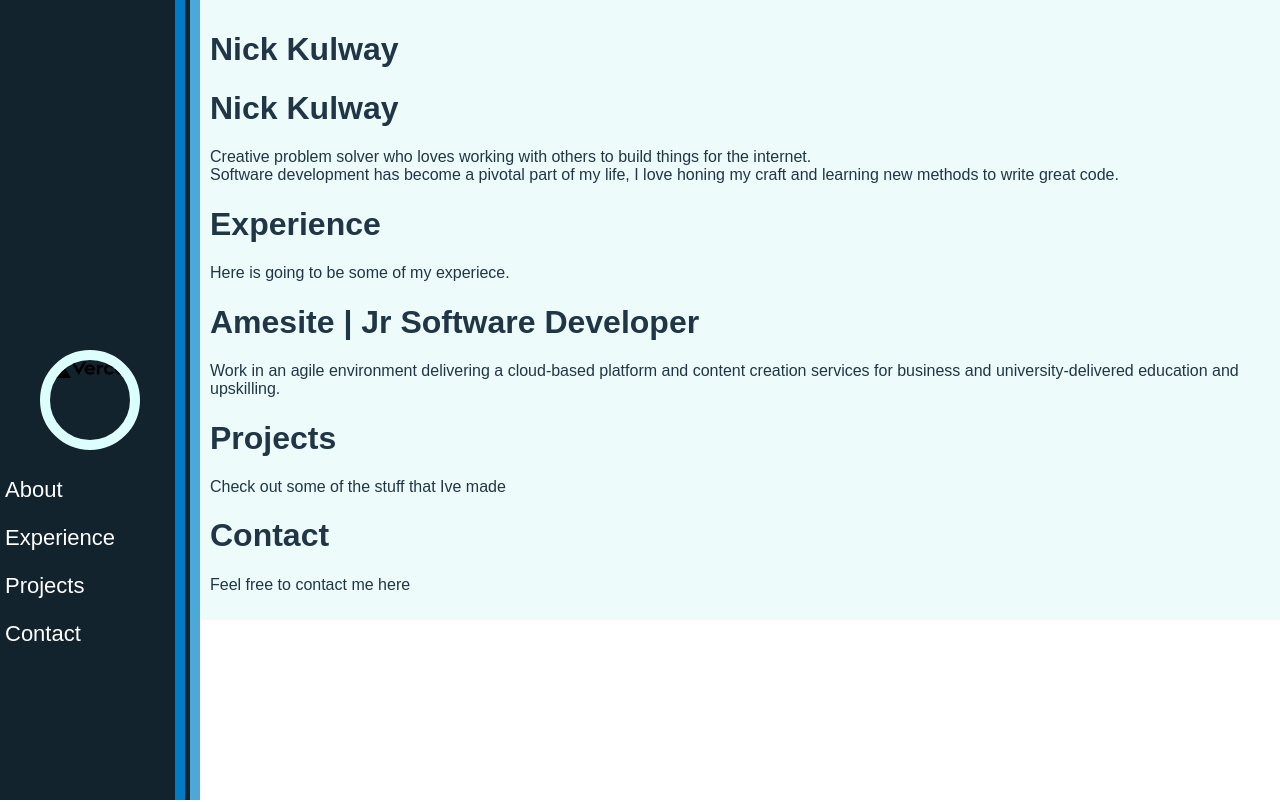
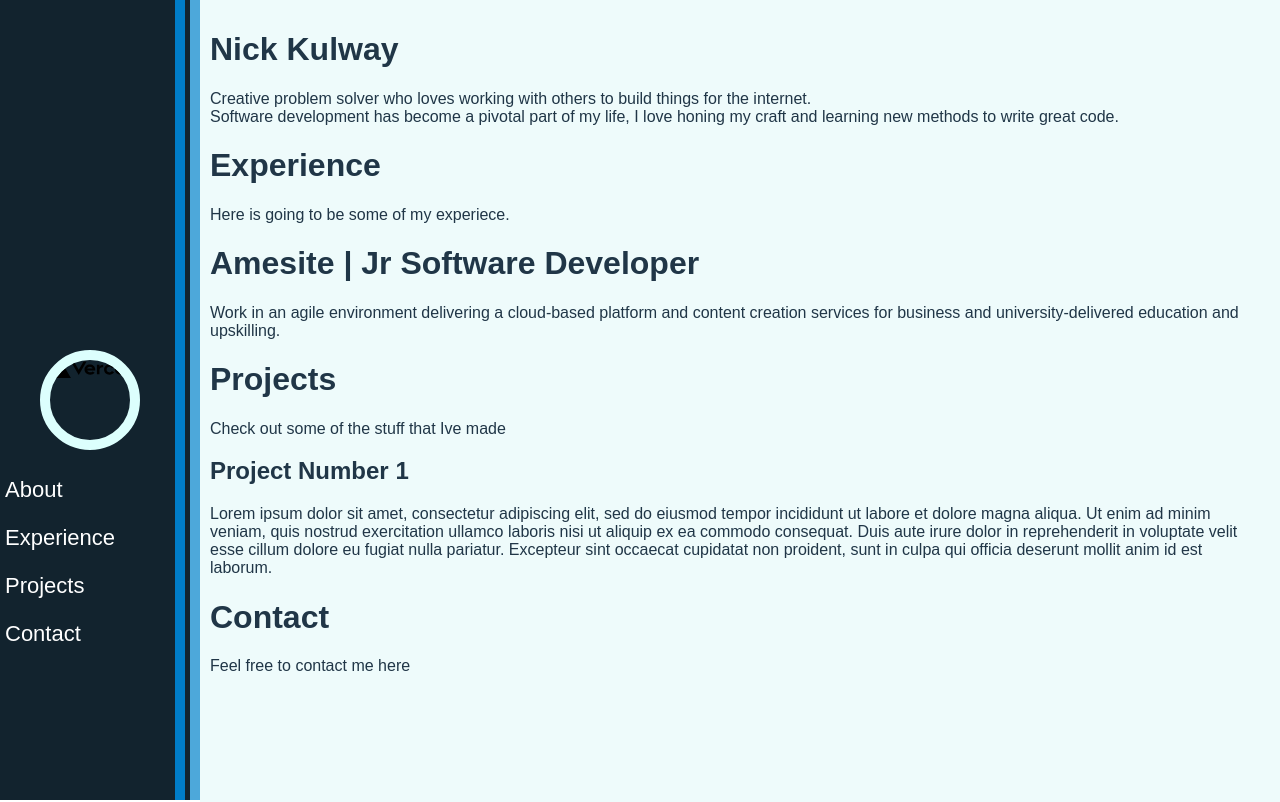
Before and after one commit to nkulway/next-portfolio, a Next.js app: page / in a window 1280 px wide. Shown: the top 802 px of the page. Built offline with nearby package versions, Linux system fonts and the light colour scheme.

Commit message:
write new dummy content

```diff
--- a/components/About.js
+++ b/components/About.js
@@ -1,4 +1,4 @@
-import React, { forwardRef } from 'react'
+import React, { forwardRef } from "react";
 
 // const About = forwardRef(() => {
 //   return (
@@ -9,13 +9,20 @@ import React, { forwardRef } from 'react'
 // eslint-disable-next-line react/display-name
 const About = forwardRef((_props, aboutRef) => {
   return (
-    <div ref={aboutRef} id="aboout-section">
+    <div ref={aboutRef} id='about-section'>
       <div className='about-me-container'>
-        <h1>Nick Kulway</h1>
-        <p>Creative problem solver who loves working with others to build things for the internet. <br/> Software development has become a pivotal part of my life, I love honing my craft and learning new methods to write great code.</p>
+        <div>
+          <h1>Nick Kulway</h1>
+          <p>
+            Creative problem solver who loves working with others to build
+            things for the internet. <br /> Software development has become a
+            pivotal part of my life, I love honing my craft and learning new
+            methods to write great code.
+          </p>
+        </div>
       </div>
     </div>
-  )
-})
+  );
+});
 
-export default About
+export default About;
--- a/components/Main.js
+++ b/components/Main.js
@@ -11,11 +11,12 @@ const Main = forwardRef((_props, ref) => {
   const { ref1, ref2, ref3, ref4 } = ref;
   return (
     <main className={mainStyles.main}>
-      <h1>Nick Kulway</h1>
-      <About ref={ref1} id='about' />
-      <Experience ref={ref2} />
-      <Projects ref={ref3} />
-      <Contact ref={ref4} />
+      <div className={mainStyles.mainContent}>
+        <About ref={ref1} id='about' />
+        <Experience ref={ref2} />
+        <Projects ref={ref3} />
+        <Contact ref={ref4} />
+      </div>
     </main>
   );
 });
--- a/components/Projects.js
+++ b/components/Projects.js
@@ -1,4 +1,5 @@
 import React, { forwardRef } from 'react'
+import projectStyles from '../styles/Projects.module.css'
 
 // eslint-disable-next-line react/display-name
 const Projects = forwardRef((_props, projectRef) => {
@@ -6,6 +7,14 @@ const Projects = forwardRef((_props, projectRef) => {
     <div ref={projectRef}>
       <h1>Projects</h1>
       <p>Check out some of the stuff that Ive made</p>
+      <div className='projectStyles.cardSection'>
+        <div className='projectStyles.cardContainer'>
+          <div className='projectStyles.firstCard'>
+            <h2>Project Number 1</h2>
+            <p>Lorem ipsum dolor sit amet, consectetur adipiscing elit, sed do eiusmod tempor incididunt ut labore et dolore magna aliqua. Ut enim ad minim veniam, quis nostrud exercitation ullamco laboris nisi ut aliquip ex ea commodo consequat. Duis aute irure dolor in reprehenderit in voluptate velit esse cillum dolore eu fugiat nulla pariatur. Excepteur sint occaecat cupidatat non proident, sunt in culpa qui officia deserunt mollit anim id est laborum.</p>
+          </div>
+        </div>
+      </div>
     </div>
   )
 })
```
